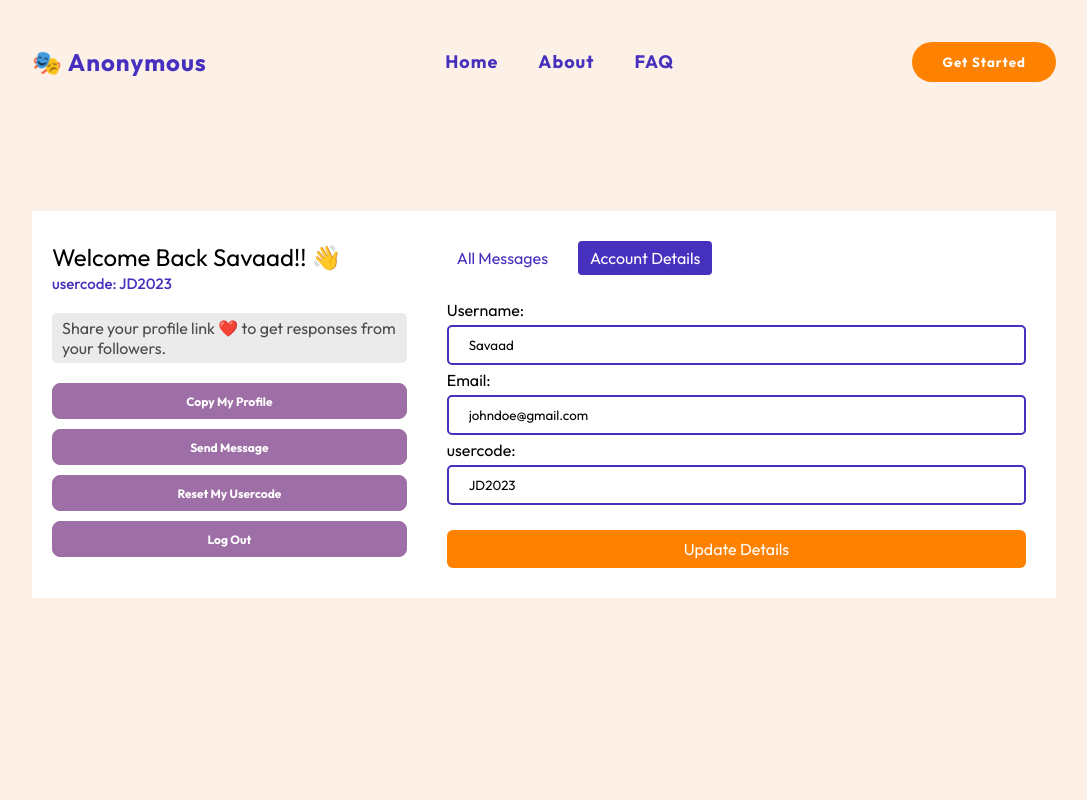
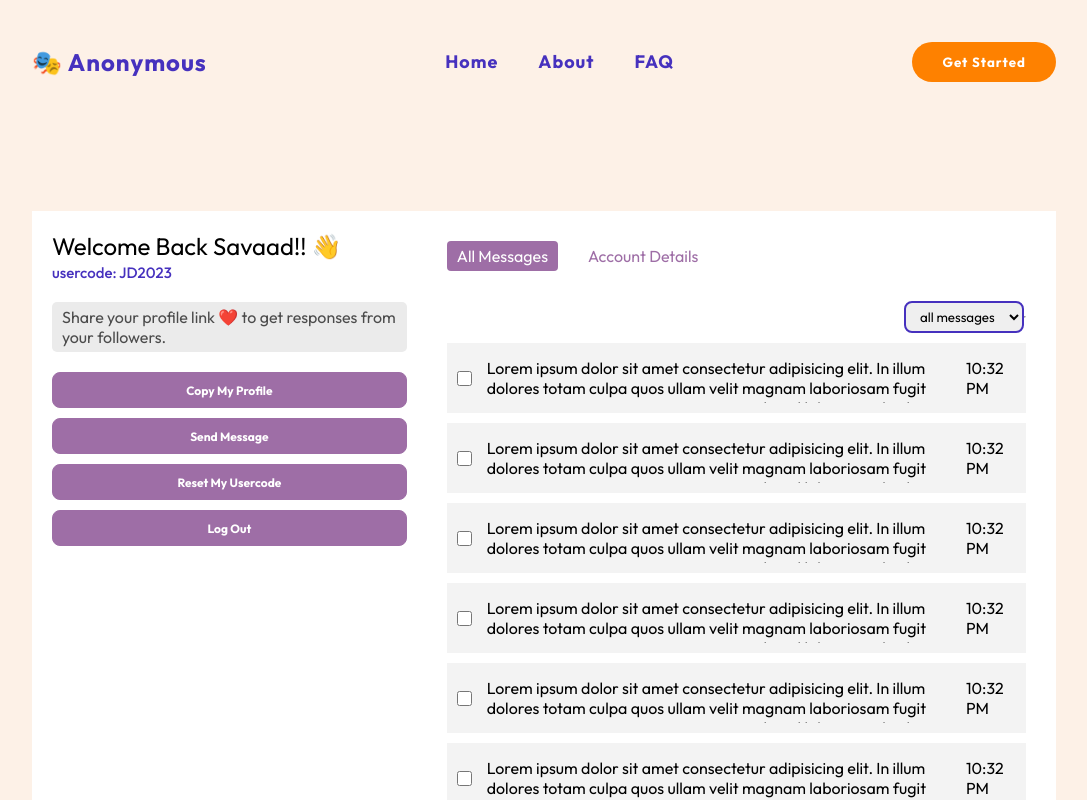
Before and after one commit to SavaadMP/Anonymous-2.0, a React (Vite) app in the folder client/: page /profile in a window 1280 px wide. Shown: the top 800 px of the page, without its empty margins (96-1183 px from the left). Built offline with nearby package versions, Linux system fonts and the light colour scheme.

Commit message:
profile page designed

```diff
--- a/client/src/components/AccDetails/AccDetails.scss
+++ b/client/src/components/AccDetails/AccDetails.scss
@@ -12,8 +12,9 @@
       input {
         width: 100%;
         padding: 10px 20px;
-        border: 2px solid $primary-color;
+        border: 2px solid #9e6ea6;
         border-radius: 5px;
+        outline: none;
       }
     }
   }
--- /dev/null
+++ b/client/src/components/AllMessages/AllMessages.jsx
@@ -0,0 +1,51 @@
+import MessageBox from "../MessageBox/MessageBox";
+import "./AllMessages.scss";
+
+const AllMessages = () => {
+  return (
+    <section className="allMessages">
+      <div className="filter_messages">
+        <select name="message_type" id="message_type">
+          <option value="allMessages">all messages</option>
+          <option value="question">question</option>
+          <option value="opinion">opinion</option>
+          <option value="allMessages">Advice</option>
+          <option value="allMessages">compliments</option>
+        </select>
+        <hr />
+      </div>
+
+      <div className="messages">
+        <MessageBox />
+        <MessageBox />
+        <MessageBox />
+        <MessageBox />
+        <MessageBox />
+        <MessageBox />
+        <MessageBox />
+        <MessageBox />
+        <MessageBox />
+        <MessageBox />
+        <MessageBox />
+        <MessageBox />
+        <MessageBox />
+        <MessageBox />
+        <MessageBox />
+        <MessageBox />
+        <MessageBox />
+        <MessageBox />
+        <MessageBox />
+        <MessageBox />
+        <MessageBox />
+        <MessageBox />
+        <MessageBox />
+        <MessageBox />
+        <MessageBox />
+        <MessageBox />
+        <MessageBox />
+      </div>
+    </section>
+  );
+};
+
+export default AllMessages;
--- /dev/null
+++ b/client/src/components/AllMessages/AllMessages.scss
@@ -0,0 +1,16 @@
+@import "../../variables";
+.allMessages {
+  .filter_messages {
+    width: 100%;
+    display: flex;
+    align-items: center;
+    justify-content: end;
+    select {
+      margin: 10px 0;
+      padding: 5px 10px;
+      border: 2px solid $primary-color;
+      border-radius: 8px;
+      cursor: pointer;
+    }
+  }
+}
--- a/client/src/components/MessageBox/MessageBox.jsx
+++ b/client/src/components/MessageBox/MessageBox.jsx
@@ -2,8 +2,26 @@ import "./MessageBox.scss";
 
 const MessageBox = () => {
   return (
-    <div>
-      <h1>Message Box</h1>
+    <div className="message_box">
+      <div className="mark_as_read">
+        <input type="checkbox" />
+      </div>
+      <div className="msg">
+        <p>
+          Lorem ipsum dolor sit amet consectetur adipisicing elit. In illum
+          dolores totam culpa quos ullam velit magnam laboriosam fugit nemo
+          suscipit iste itaque iusto minima aliquid labore modi, ab, nesciunt
+          quisquam amet voluptate harum molestias ea! Voluptatum laboriosam fuga
+          voluptatem ea! Hic iste fugit libero quidem. Consequuntur aperiam eius
+          culpa repellendus deserunt placeat dolorem error, quaerat voluptates
+          fuga! Quasi dolorem quo quibusdam animi voluptates aspernatur culpa
+          voluptas? Quae aliquam repellendus, quaerat aliquid provident ipsam
+          voluptatem error saepe corrupti animi molestiae reprehenderit ab neque
+          laudantium nemo mollitia? Dolore rem asperiores, perferendis nobis,
+          sit tempore magni quisquam quia praesentium, itaque harum nostrum!
+        </p>
+      </div>
+      <div className="time">10:32 PM</div>
     </div>
   );
 };
--- a/client/src/components/MessageBox/MessageBox.scss
+++ b/client/src/components/MessageBox/MessageBox.scss
@@ -1 +1,42 @@
 @import "../../variables";
+
+.message_box {
+  cursor: pointer;
+  display: flex;
+  align-items: center;
+  justify-content: center;
+  background: #f3f3f3;
+  margin-bottom: 10px;
+  width: 100%;
+  padding: 10px;
+
+  .mark_as_read {
+    display: flex;
+    align-items: center;
+    justify-content: center;
+    input {
+      height: 15px;
+      width: 15px;
+      cursor: pointer;
+    }
+  }
+
+  .msg {
+    padding: 5px;
+    display: flex;
+    align-items: center;
+    justify-content: center;
+    overflow: hidden;
+
+    p {
+      height: 40px;
+      padding: 0 10px;
+    }
+  }
+  .time {
+    display: flex;
+    width: 100%;
+    align-items: center;
+    justify-content: end;
+  }
+}
--- a/client/src/index.scss
+++ b/client/src/index.scss
@@ -1,4 +1,5 @@
 @import url("https://fonts.googleapis.com/css2?family=Outfit:wght@400;500;600;700&display=swap");
+@import url("https://fonts.googleapis.com/css2?family=Poppins:ital,wght@0,400;0,500;0,600;0,700;1,400;1,500;1,600;1,700&display=swap");
 @import "./variables";
 
 * {
--- a/client/src/pages/Profile/Profile.jsx
+++ b/client/src/pages/Profile/Profile.jsx
@@ -1,8 +1,12 @@
 import "./Profile.scss";
 import AccDetails from "../../components/AccDetails/AccDetails";
 import ProfileDetails from "../../components/ProfileDetails/ProfileDetails";
+import AllMessages from "../../components/AllMessages/AllMessages";
+import { useState } from "react";
 
 function Profile() {
+  const [tab, setTab] = useState(1);
+
   return (
     <section className="profile_container">
       <div className="profile_content">
@@ -11,10 +15,14 @@ function Profile() {
         </div>
         <div className="right">
           <div className="tabs_content">
-            <p className="">All Messages</p>
-            <p className="active">Account Details</p>
+            <p className={tab == 1 ? "active" : ""} onClick={() => setTab(1)}>
+              All Messages
+            </p>
+            <p className={tab == 2 ? "active" : ""} onClick={() => setTab(2)}>
+              Account Details
+            </p>
           </div>
-          <AccDetails />
+          {tab == 2 ? <AccDetails /> : <AllMessages />}
         </div>
       </div>
     </section>
--- a/client/src/pages/Profile/Profile.scss
+++ b/client/src/pages/Profile/Profile.scss
@@ -6,8 +6,9 @@
     background: #fff;
     padding: 20px;
     display: flex;
-    align-items: center;
+    // align-items: center;
     width: 100%;
+    height: 100vh;
 
     .left {
       margin-right: 30px;
@@ -59,13 +60,13 @@
     .right {
       padding: 10px;
       width: 100%;
+      overflow: scroll;
       .tabs_content {
         display: flex;
         align-items: center;
-        // width: 100%;
 
         p {
-          color: $primary-color;
+          color: #9e6ea6;
           font-weight: 400;
           letter-spacing: 0;
           margin-right: 20px;
@@ -76,8 +77,8 @@
           cursor: pointer;
 
           &.active {
-            border: 2px solid $primary-color;
-            background: $primary-color;
+            // border: 2px solid $primary-color;
+            background: #9e6ea6;
             color: #fff;
           }
         }
```
